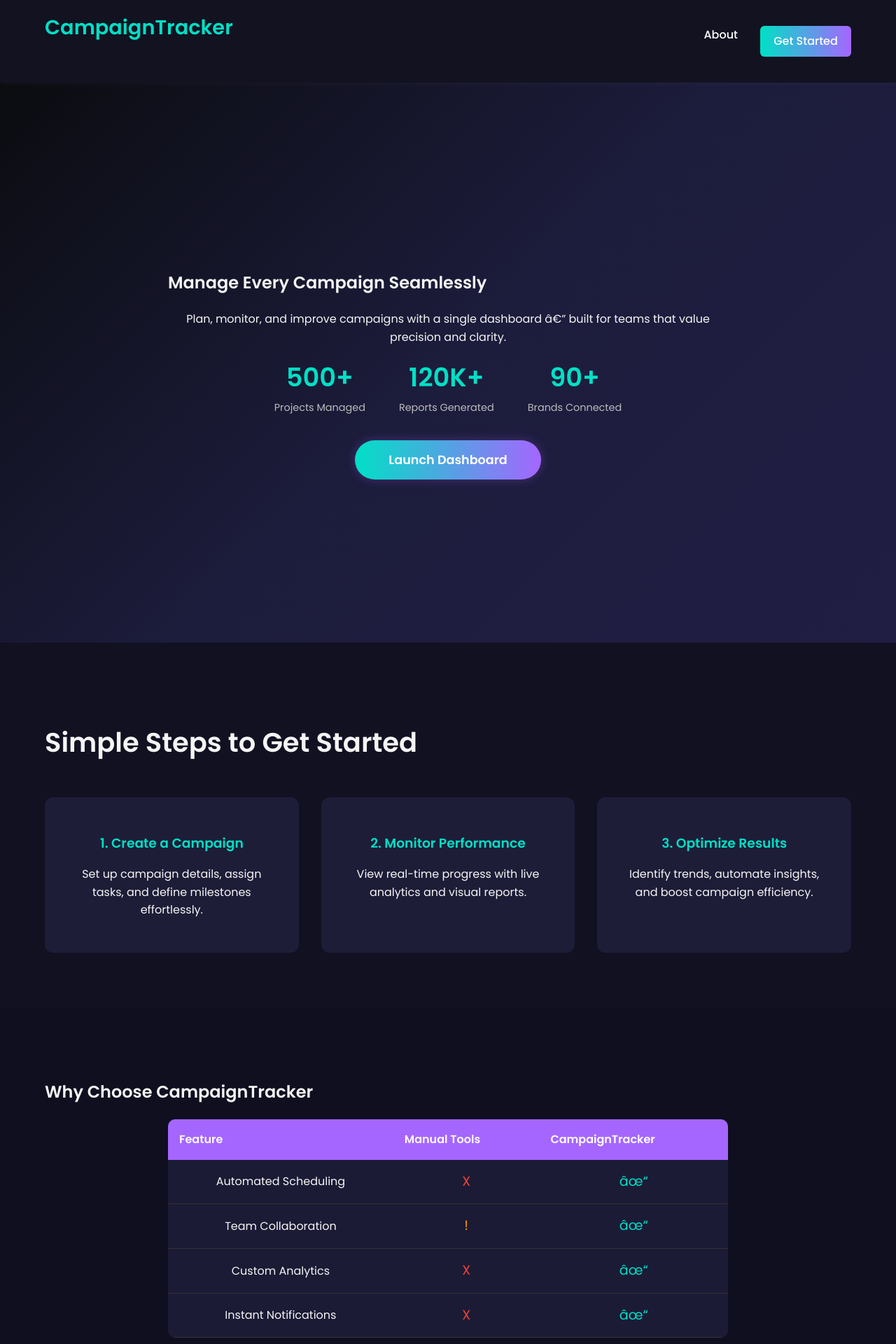
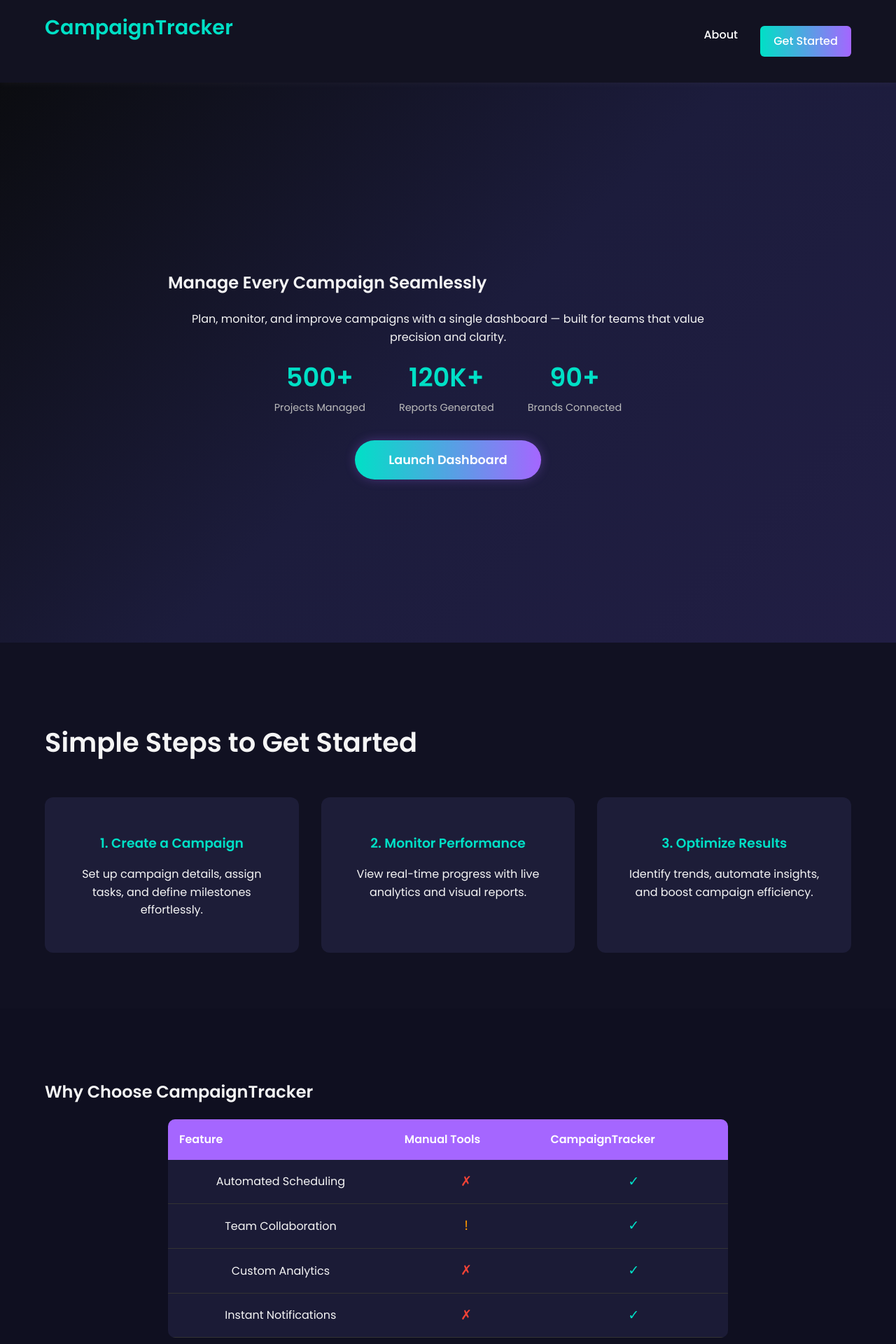
Before and after one commit to Adhya-rao/Campaign-tracker, a React (Create React App) app in the folder client/: page / in a window 1280 px wide. Shown: the top 1920 px of the page at 70% size. Built offline with nearby package versions, Linux system fonts and the light colour scheme.

Commit message:
Update Home.js

```diff
--- a/client/src/components/Home.js
+++ b/client/src/components/Home.js
@@ -5,7 +5,7 @@ import './Home.css';
 const Home = () => {
   return (
     <div className="home-container">
-      {}
+      {/* Header */}
       <header className="header">
         <div className="logo">
           <h1>CampaignTracker</h1>
@@ -16,11 +16,15 @@ const Home = () => {
         </nav>
       </header>
 
-      {}
+      {/* Hero Section */}
       <section className="hero">
         <div className="hero-content">
           <h2>Manage Every Campaign Seamlessly</h2>
-          <p>Plan, monitor, and improve campaigns with a single dashboard â€” built for teams that value precision and clarity.</p>
+          <p>
+            Plan, monitor, and improve campaigns with a single dashboard — built for teams that
+            value precision and clarity.
+          </p>
+
           <div className="stats">
             <div className="stat">
               <span className="stat-number">500+</span>
@@ -35,11 +39,12 @@ const Home = () => {
               <span className="stat-label">Brands Connected</span>
             </div>
           </div>
+
           <Link to="/login" className="cta-button">Launch Dashboard</Link>
         </div>
       </section>
 
-      {}
+      {/* How It Works Section */}
       <section className="how-it-works">
         <h2>Simple Steps to Get Started</h2>
         <div className="works-grid">
@@ -58,7 +63,7 @@ const Home = () => {
         </div>
       </section>
 
-      {}
+      {/* Features Section */}
       <section className="features">
         <h2>Why Choose CampaignTracker</h2>
         <table className="features-table">
@@ -72,29 +77,29 @@ const Home = () => {
           <tbody>
             <tr>
               <td>Automated Scheduling</td>
-              <td className="no">X</td>
-              <td className="yes">âœ“</td>
+              <td className="no">✗</td>
+              <td className="yes">✓</td>
             </tr>
             <tr>
               <td>Team Collaboration</td>
               <td className="partial">!</td>
-              <td className="yes">âœ“</td>
+              <td className="yes">✓</td>
             </tr>
             <tr>
               <td>Custom Analytics</td>
-              <td className="no">X</td>
-              <td className="yes">âœ“</td>
+              <td className="no">✗</td>
+              <td className="yes">✓</td>
             </tr>
             <tr>
               <td>Instant Notifications</td>
-              <td className="no">X</td>
-              <td className="yes">âœ“</td>
+              <td className="no">✗</td>
+              <td className="yes">✓</td>
             </tr>
           </tbody>
         </table>
       </section>
 
-      {}
+      {/* Results Section */}
       <section className="results">
         <h2>Trusted by Marketing Teams Worldwide</h2>
         <div className="results-grid">
@@ -113,12 +118,12 @@ const Home = () => {
         </div>
       </section>
 
-      {}
+      {/* Testimonials Section */}
       <section className="testimonials">
         <h2>Our Users Love It</h2>
         <div className="testimonials-grid">
           <div className="testimonial-card">
-            <p>"An amazing platform â€” simplified our daily reporting process completely!"</p>
+            <p>"An amazing platform — simplified our daily reporting process completely!"</p>
           </div>
           <div className="testimonial-card">
             <p>"The clean dashboard and insights have made campaign tracking effortless."</p>
@@ -126,7 +131,7 @@ const Home = () => {
         </div>
       </section>
 
-      {}
+      {/* Footer */}
       <footer className="footer">
         <p>&copy; 2025 CampaignTracker. Built for smarter marketing.</p>
         <div className="footer-links">
```
